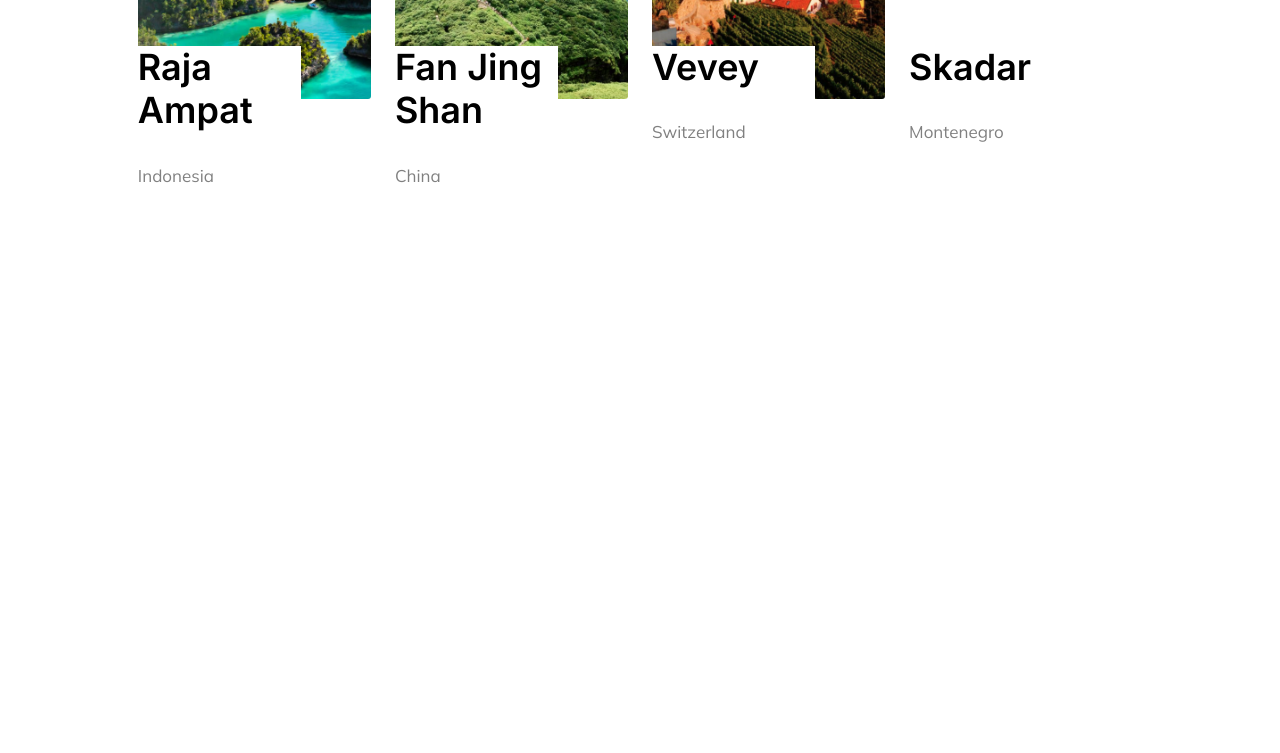
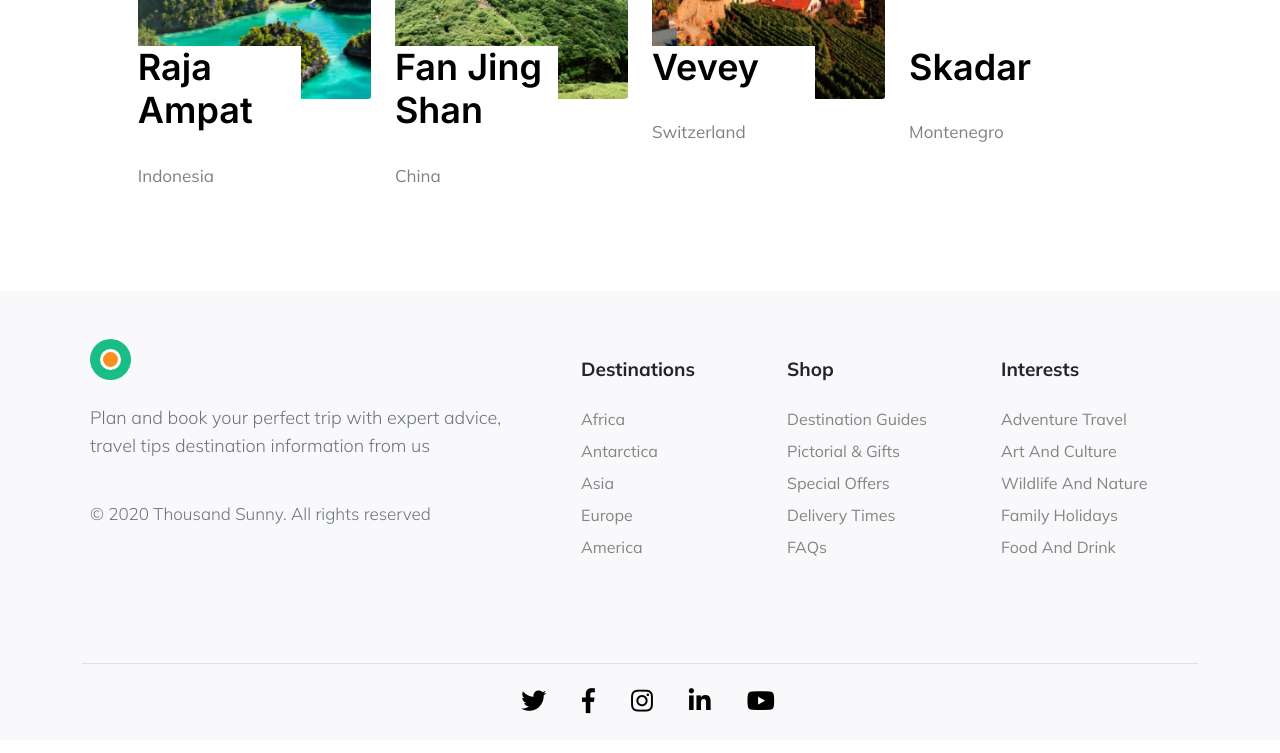
Before and after one commit to phoenix-520/Website-Bootstrap5, a plain HTML site: page index.html in a window 1280 px wide. Shown: the part 1856-2609 px from the top of the page. Before the commit the page ends 2147 px from the top, so only its background shows below. Drawn offline with nearby package versions, Linux system fonts and the light colour scheme.

Commit message:
added footer

```diff
--- a/css/style.css
+++ b/css/style.css
@@ -133,3 +133,52 @@ margin-bottom: 30px;
 .card-text {
     color: grey;
 }
+
+
+/* ===========
+  FOOTER
+=========== */
+
+
+
+.footer {
+    font-family: 'Mulish', sans-serif;
+}
+.footer__suptext {
+    font-size: 18px;
+    font-family: 'Mulish', sans-serif;
+    font-weight: 300;
+    line-height: 28px;
+}
+.footer__subtext {
+    font-family: 'Mulish', sans-serif;
+    font-size: 17px;
+    font-weight: 300;
+    line-height: 28px;
+
+}
+.footer__title {
+    font-family: 'Mulish', sans-serif;
+    font-size: 19px;
+    font-weight: 700;
+    line-height: 60px;
+}
+.index__footer {
+    background: #F9F9FB;
+}
+
+.fab {
+    font-size: 25px;
+    color: #000;
+    padding: 0 10px;
+}
+.fab:hover {
+    color: #1ABE84;
+}
+.footer__link {
+    color: #848484;
+    ;
+}
+.footer__link:hover {
+    color: #000;
+}
--- a/index.html
+++ b/index.html
@@ -14,6 +14,10 @@
     <link href="https://fonts.googleapis.com/css2?family=Inter&display=swap" rel="stylesheet">
     <link href="https://fonts.googleapis.com/css2?family=Playfair+Display:wght@500&display=swap" rel="stylesheet">
     <link href="https://fonts.googleapis.com/css2?family=Inter:wght@600&family=Playfair+Display:wght@700&display=swap" rel="stylesheet">
+    <link href="https://use.fontawesome.com/releases/v5.0.13/css/all.css" rel="stylesheet">
+    <link rel="preconnect" href="https://fonts.googleapis.com">
+    <link rel="preconnect" href="https://fonts.gstatic.com" crossorigin>
+    <link href="https://fonts.googleapis.com/css2?family=Mulish:wght@300;700&display=swap" rel="stylesheet">
 </head>
 
 <body>
@@ -154,6 +158,65 @@
     </main>
 
 
+<div class="index__footer">
+    <div class="container">
+        <footer class="footer row row-cols-4 py-5 my-5 ">
+            <div class="col-5 mx-2">
+                <a href="" class="footer__inner d-flex align-items-start mb-3 link-dark text-decoration-none flex-column">
+                    <img class="footer__img" src="src/logo.svg" alt="">
+                    <p class="footer__suptext text-muted py-4">Plan and book your perfect trip with
+                        expert advice, travel tips destination
+                        information from us</p>
+                    <p class="footer__subtext text-muted">&copy; 2020 Thousand Sunny. All rights reserved</p>
+                </a>
+            </div>
+            <div class="col-2 mx-2">
+                <h5 class="footer__title">Destinations</h5>
+                <ul class="nav flex-column">
+                    <li class="nav-item mb-2"><a href="#" class="footer__link nav-link p-0">Africa</a></li>
+                    <li class="nav-item mb-2"><a href="#" class="footer__link nav-link p-0">Antarctica</a></li>
+                    <li class="nav-item mb-2"><a href="#" class="footer__link nav-link p-0">Asia</a></li>
+                    <li class="nav-item mb-2"><a href="#" class="footer__link nav-link p-0">Europe</a></li>
+                    <li class="nav-item mb-2"><a href="#" class="footer__link nav-link p-0">America</a></li>
+                  </ul>
+            </div>
+            <div class="col-2 mx-2">
+                <h5 class="footer__title">Shop</h5>
+                <ul class="nav flex-column">
+                    <li class="nav-item mb-2"><a href="#" class="footer__link nav-link p-0">Destination Guides</a></li>
+                    <li class="nav-item mb-2"><a href="#" class="footer__link nav-link p-0">Pictorial & Gifts</a></li>
+                    <li class="nav-item mb-2"><a href="#" class="footer__link nav-link p-0">Special Offers</a></li>
+                    <li class="nav-item mb-2"><a href="#" class="footer__link nav-link p-0">Delivery Times</a></li>
+                    <li class="nav-item mb-2"><a href="#" class="footer__link nav-link p-0">FAQs</a></li>
+                </ul>
+            </div>
+            <div class="col-2 mx-3">
+                <h5 class="footer__title">Interests</h5>
+                <ul class="nav flex-column">
+                  <li class="nav-item mb-2"><a href="#" class="footer__link nav-link p-0">Adventure Travel</a></li>
+                  <li class="nav-item mb-2"><a href="#" class="footer__link nav-link p-0">Art And Culture</a></li>
+                  <li class="nav-item mb-2"><a href="#" class="footer__link nav-link p-0">Wildlife And Nature</a></li>
+                  <li class="nav-item mb-2"><a href="#" class="footer__link nav-link p-0">Family Holidays</a></li>
+                  <li class="nav-item mb-2"><a href="#" class="footer__link nav-link p-0">Food And Drink  </a></li>
+                </ul>
+              </div>
+        </footer>
+    </div>
+
+
+        <div class="container">
+        <footer class="d-flex flex-wrap justify-content-center align-items-center py-4 my-4 border-top">
+            <ul class="nav col-md-4 justify-content-center list-unstyled d-flex">
+                <li class="ms-3"><a class="text-muted" href="#"><i class="fab fa-twitter"></i></a></li>
+                <li class="ms-3"><a class="text-muted" href="#"><i class="fab fa-facebook-f"></i></a></li>
+                <li class="ms-3"><a class="text-muted" href="#"><i class="fab fa-instagram"></i></a></li>
+                <li class="ms-3"><a class="text-muted" href="#"><i class="fab fa-linkedin-in"></i></a></li>
+                <li class="ms-3"><a class="text-muted" href="#"><i class="fab fa-youtube"></i></a></li>
+              </ul>
+        </footer>
+    </div>
+
+</div>
 
     <script src="./js/bootstrap.bundle.min.js"></script>
 </body>
```
